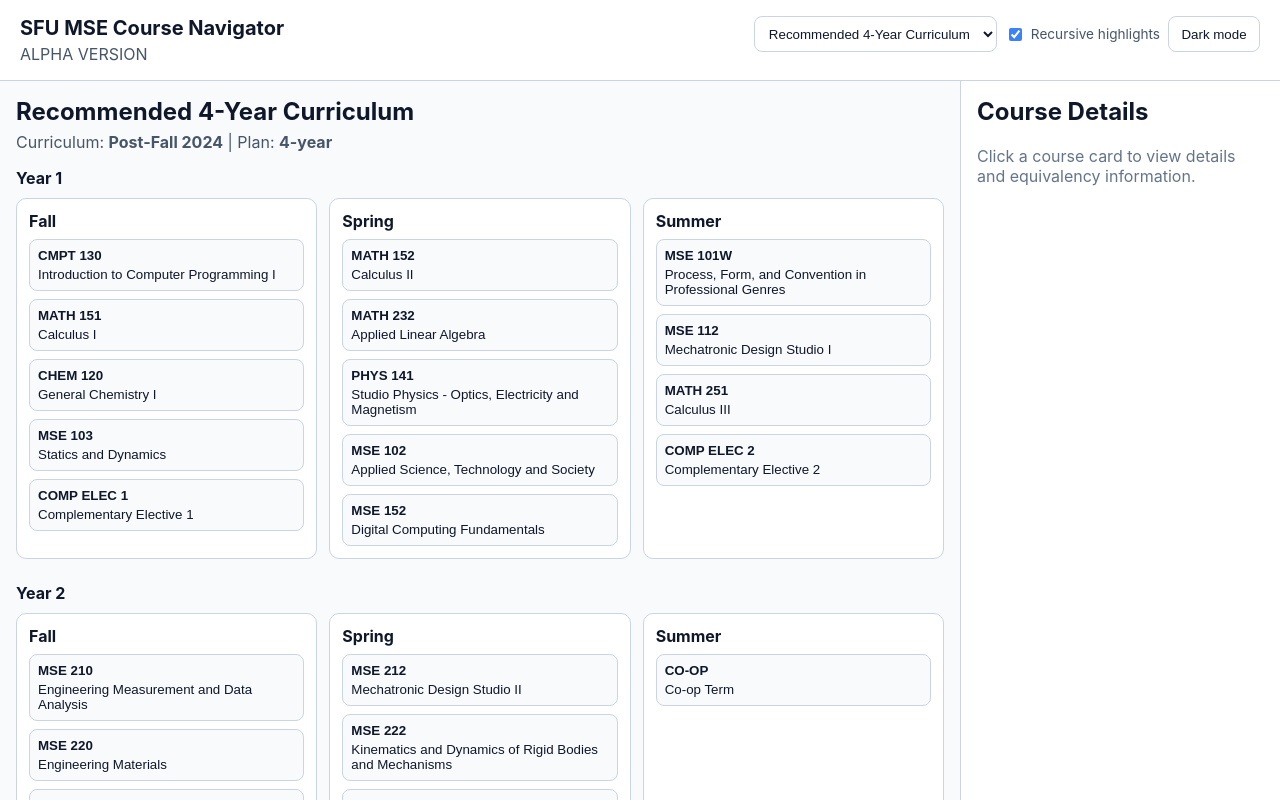
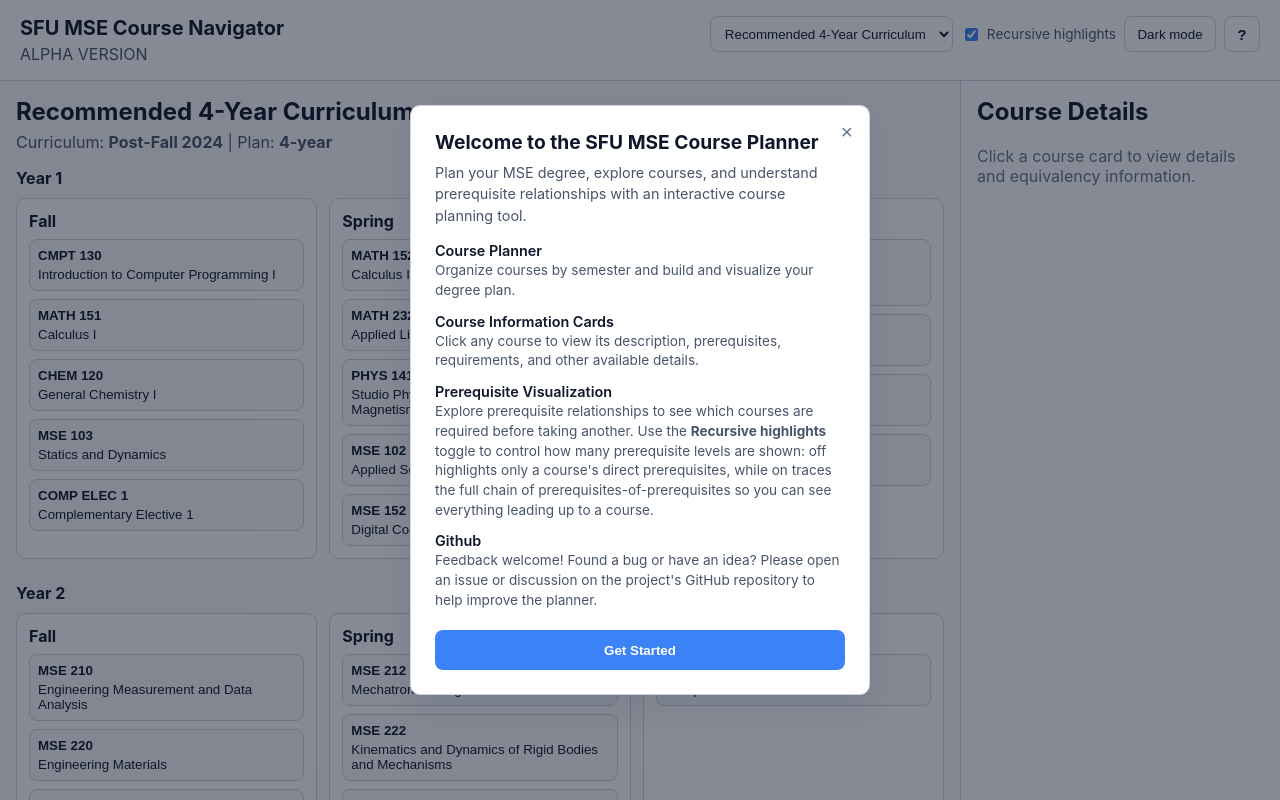
Before and after one commit to jsDhillon8/MSE-Course-Planner, a React (Vite) app: page /planner/post-2024-4-year in a window 1280 px wide. Shown: the top 800 px of the page. Built offline with nearby package versions, Linux system fonts and the light colour scheme.

Commit message:
added welcome popup

```diff
--- a/src/App.tsx
+++ b/src/App.tsx
@@ -1,6 +1,8 @@
 import { useEffect, useMemo, useState } from "react";
 import { Navigate, Route, Routes, useNavigate, useParams } from "react-router-dom";
+import { WelcomeModal } from "./components/WelcomeModal";
 import { useTheme } from "./context/ThemeContext";
+import { useWelcomeModal } from "./hooks/useWelcomeModal";
 import { courseById, courseEquivalencies, pageTemplates } from "./data";
 import {
   fetchSectionsForTerm,
@@ -131,16 +133,25 @@
 // ─── App ─────────────────────────────────────────────────────────────────────
 
 function App() {
+  const { isOpen: isWelcomeOpen, open: openWelcome, dismiss: dismissWelcome } = useWelcomeModal();
+
   return (
-    <Routes>
-      <Route path="/" element={<Navigate to="/planner/post-2024-4-year" replace />} />
-      <Route path="/planner/:pageId" element={<PlannerPage />} />
-      <Route path="*" element={<Navigate to="/" replace />} />
-    </Routes>
+    <>
+      <WelcomeModal isOpen={isWelcomeOpen} onDismiss={dismissWelcome} />
+      <Routes>
+        <Route path="/" element={<Navigate to="/planner/post-2024-4-year" replace />} />
+        <Route path="/planner/:pageId" element={<PlannerPage onOpenWelcome={openWelcome} />} />
+        <Route path="*" element={<Navigate to="/" replace />} />
+      </Routes>
+    </>
   );
 }
 
-function PlannerPage() {
+interface PlannerPageProps {
+  onOpenWelcome: () => void;
+}
+
+function PlannerPage({ onOpenWelcome }: PlannerPageProps) {
   const { pageId } = useParams<{ pageId: string }>();
   const navigate = useNavigate();
   const { theme, toggleTheme } = useTheme();
@@ -262,6 +273,15 @@
             aria-label={`Switch to ${theme === "light" ? "dark" : "light"} mode`}
           >
             {theme === "light" ? "Dark mode" : "Light mode"}
+          </button>
+          <button
+            type="button"
+            className="help-button"
+            onClick={onOpenWelcome}
+            aria-label="Open welcome and help guide"
+            title="Help"
+          >
+            ?
           </button>
         </div>
       </header>
--- /dev/null
+++ b/src/components/WelcomeModal.tsx
@@ -0,0 +1,94 @@
+import { useEffect } from "react";
+
+interface WelcomeModalProps {
+  isOpen: boolean;
+  onDismiss: () => void;
+}
+
+export function WelcomeModal({ isOpen, onDismiss }: WelcomeModalProps) {
+  useEffect(() => {
+    if (!isOpen) return;
+
+    const onKeyDown = (event: KeyboardEvent) => {
+      if (event.key === "Escape") onDismiss();
+    };
+
+    window.addEventListener("keydown", onKeyDown);
+    return () => window.removeEventListener("keydown", onKeyDown);
+  }, [isOpen, onDismiss]);
+
+  if (!isOpen) return null;
+
+  return (
+    <div
+      className="welcome-overlay"
+      role="presentation"
+      onMouseDown={(event) => {
+        if (event.target === event.currentTarget) onDismiss();
+      }}
+    >
+      <div
+        className="welcome-modal"
+        role="dialog"
+        aria-modal="true"
+        aria-labelledby="welcome-modal-title"
+      >
+        <button
+          type="button"
+          className="welcome-close"
+          onClick={onDismiss}
+          aria-label="Close welcome dialog"
+        >
+          ×
+        </button>
+
+        <h2 id="welcome-modal-title">Welcome to the SFU MSE Course Planner</h2>
+        <p className="welcome-intro">
+          Plan your MSE degree, explore courses, and understand prerequisite
+          relationships with an interactive course planning tool.
+        </p>
+
+        <ul className="welcome-feature-list">
+          <li>
+            <span className="welcome-feature-title">Course Planner</span>
+            <span className="welcome-feature-desc">
+              Organize courses by semester and build and visualize your
+              degree plan.
+            </span>
+          </li>
+          <li>
+            <span className="welcome-feature-title">Course Information Cards</span>
+            <span className="welcome-feature-desc">
+              Click any course to view its description, prerequisites,
+              requirements, and other available details.
+            </span>
+          </li>
+          <li>
+            <span className="welcome-feature-title">Prerequisite Visualization</span>
+            <span className="welcome-feature-desc">
+              Explore prerequisite relationships to see which courses are
+              required before taking another. Use the{" "}
+              <strong>Recursive highlights</strong> toggle to control how
+              many prerequisite levels are shown: off highlights only a
+              course's direct prerequisites, while on traces the full chain
+              of prerequisites-of-prerequisites so you can see everything
+              leading up to a course.
+            </span>
+          </li>
+          <li>
+            <span className="welcome-feature-title">Github</span>
+            <span className="welcome-feature-desc">
+              Feedback welcome! Found a bug or have an idea? Please open an
+              issue or discussion on the project's GitHub repository to help
+              improve the planner.
+            </span>
+          </li>
+        </ul>
+
+        <button type="button" className="welcome-get-started" onClick={onDismiss}>
+          Get Started
+        </button>
+      </div>
+    </div>
+  );
+}
--- /dev/null
+++ b/src/hooks/useWelcomeModal.ts
@@ -0,0 +1,45 @@
+import { useCallback, useState } from "react";
+
+// Bump this if the welcome content changes significantly and it should
+// be shown again to returning users.
+const STORAGE_KEY = "mse-planner-welcome-dismissed-v1";
+
+function hasSeenWelcome(): boolean {
+  if (typeof window === "undefined") return true;
+  return window.localStorage.getItem(STORAGE_KEY) === "true";
+}
+
+function markWelcomeSeen(): void {
+  if (typeof window === "undefined") return;
+  window.localStorage.setItem(STORAGE_KEY, "true");
+}
+
+interface UseWelcomeModalResult {
+  isOpen: boolean;
+  open: () => void;
+  dismiss: () => void;
+}
+
+/**
+ * Single source of truth for the welcome modal's visibility.
+ *
+ * - Opens automatically on first visit (nothing in localStorage yet).
+ * - `dismiss()` closes it and records that the user has seen it, so it
+ *   won't auto-open again.
+ * - `open()` lets any UI (e.g. a Help button) reopen the same modal on
+ *   demand, without touching the first-time localStorage flag.
+ */
+export function useWelcomeModal(): UseWelcomeModalResult {
+  const [isOpen, setIsOpen] = useState<boolean>(() => !hasSeenWelcome());
+
+  const open = useCallback(() => {
+    setIsOpen(true);
+  }, []);
+
+  const dismiss = useCallback(() => {
+    markWelcomeSeen();
+    setIsOpen(false);
+  }, []);
+
+  return { isOpen, open, dismiss };
+}
--- a/src/styles.css
+++ b/src/styles.css
@@ -479,3 +479,121 @@
   color: var(--text-muted);
   line-height: 1.5;
 }
+
+/* ─── Welcome Modal ─────────────────────────────────────────────────── */
+
+.welcome-overlay {
+  position: fixed;
+  inset: 0;
+  background: rgba(15, 23, 42, 0.5);
+  display: flex;
+  align-items: center;
+  justify-content: center;
+  padding: 20px;
+  z-index: 100;
+}
+
+.welcome-modal {
+  position: relative;
+  width: 100%;
+  max-width: 460px;
+  max-height: calc(100vh - 40px);
+  overflow-y: auto;
+  background: var(--surface);
+  border: 1px solid var(--border);
+  border-radius: 10px;
+  box-shadow: 0 12px 32px var(--shadow-soft);
+  padding: 24px;
+}
+
+.welcome-modal h2 {
+  margin: 0 0 8px;
+  padding-right: 24px;
+  font-size: 1.2rem;
+  color: var(--text);
+}
+
+.welcome-close {
+  position: absolute;
+  top: 12px;
+  right: 12px;
+  border: none;
+  background: transparent;
+  color: var(--text-subtle);
+  font-size: 1.3rem;
+  line-height: 1;
+  cursor: pointer;
+  padding: 4px;
+  border-radius: 8px;
+  transition: background-color var(--transition-fast), color var(--transition-fast);
+}
+
+.welcome-close:hover {
+  background: var(--surface-muted);
+  color: var(--text);
+}
+
+.welcome-intro {
+  margin: 0 0 16px;
+  color: var(--text-muted);
+  font-size: 0.9rem;
+  line-height: 1.5;
+}
+
+.welcome-feature-list {
+  list-style: none;
+  margin: 0 0 20px;
+  padding: 0;
+  display: flex;
+  flex-direction: column;
+  gap: 12px;
+}
+
+.welcome-feature-list li {
+  display: flex;
+  flex-direction: column;
+  gap: 2px;
+}
+
+.welcome-feature-title {
+  font-weight: 600;
+  font-size: 0.9rem;
+  color: var(--text);
+}
+
+.welcome-feature-desc {
+  font-size: 0.85rem;
+  color: var(--text-muted);
+  line-height: 1.45;
+}
+
+.welcome-get-started {
+  width: 100%;
+  border: none;
+  border-radius: 8px;
+  background: var(--primary);
+  color: #ffffff;
+  font-weight: 600;
+  padding: 10px 12px;
+  min-height: 40px;
+  cursor: pointer;
+  transition: filter var(--transition-fast);
+}
+
+.welcome-get-started:hover {
+  filter: brightness(1.08);
+}
+
+/* ─── Help Button ───────────────────────────────────────────────────── */
+
+.help-button {
+  min-width: 36px;
+  width: 36px;
+  padding: 0;
+  border-radius: 999px;
+  font-weight: 700;
+  font-size: 0.95rem;
+  display: inline-flex;
+  align-items: center;
+  justify-content: center;
+}
```
Also changed, not shown: 5 other files (tests, documents, lock files or other folders).
